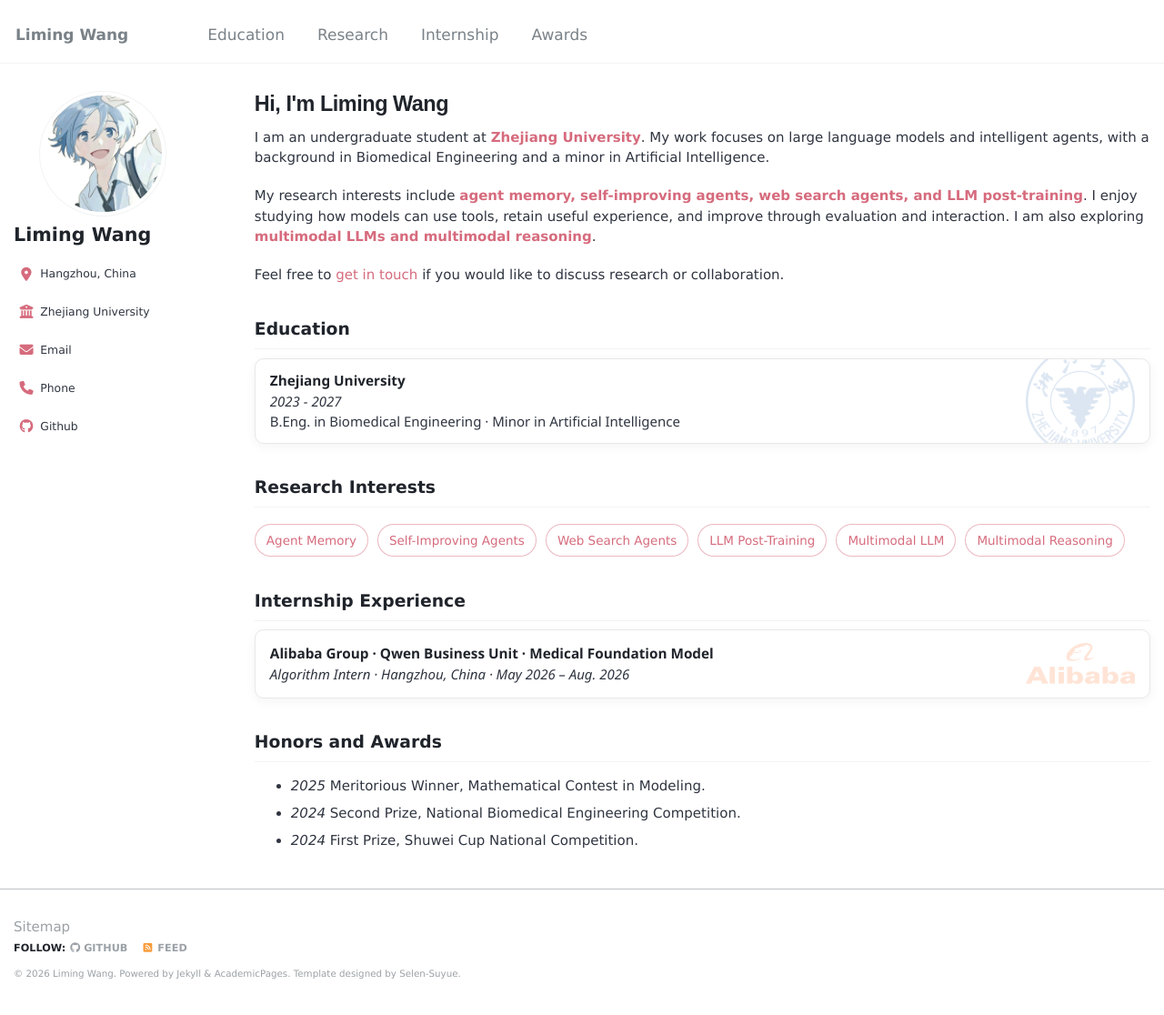
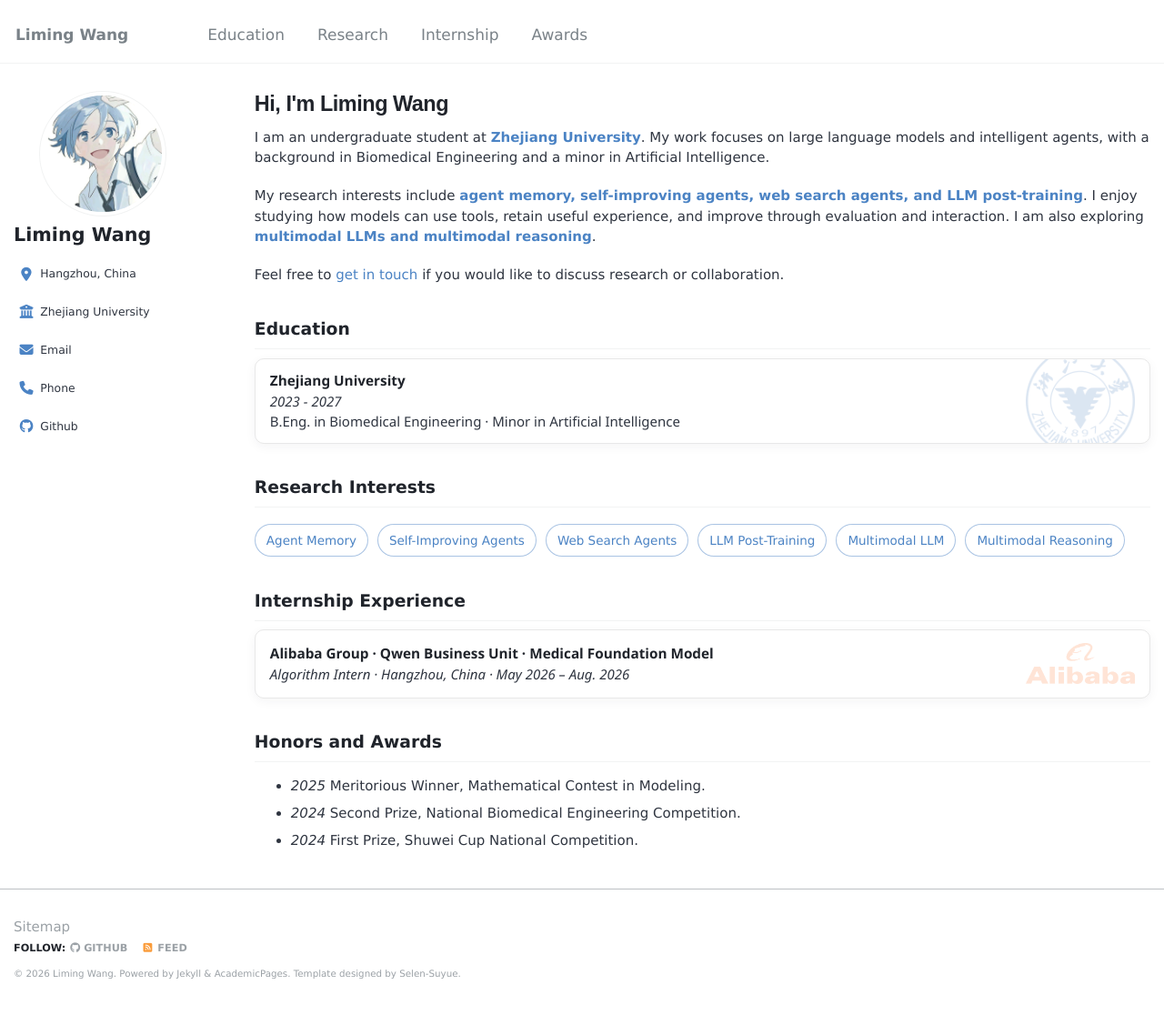
Before and after one commit to wwoozyq/wwoozyq.github.io, a Jekyll site: the page built from _pages/about.md, in a window 1280 px wide and 1285 px high. Shown: the top 1116 px of the window at 91% size. Built offline with Jekyll 4.4.1, drawn with Linux system fonts in a browser that asks for light colours; some web fonts are replaced.

Commit message:
Match site accent with blue avatar

```diff
--- a/_pages/about.md
+++ b/_pages/about.md
@@ -2,7 +2,7 @@
 permalink: /
 author_profile: true
 stylesheets:
-  - /assets/css/home.css?v=coral-keywords-avatar
+  - /assets/css/home.css?v=blue-avatar-theme
 redirect_from:
   - /about/
   - /about.html
--- a/assets/css/home.css
+++ b/assets/css/home.css
@@ -885,10 +885,10 @@
             }
         }
 
-        /* Avatar-inspired accent: soft coral pink instead of academic blue. */
+        /* Avatar-inspired accent: clear sky blue with a deeper navy hover state. */
         :root {
-            --avatar-accent: #d66b7d;
-            --avatar-accent-dark: #b94f65;
+            --avatar-accent: #4b83c4;
+            --avatar-accent-dark: #2f6098;
         }
 
         .news-date,
@@ -915,7 +915,7 @@
         }
 
         .research-interests span {
-            border-color: rgba(214, 107, 125, 0.48);
+            border-color: rgba(75, 131, 196, 0.48);
             color: var(--avatar-accent);
         }
 
```
